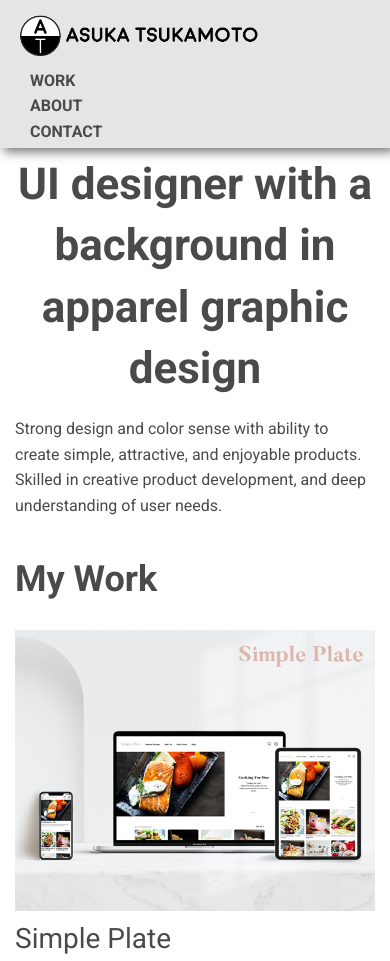
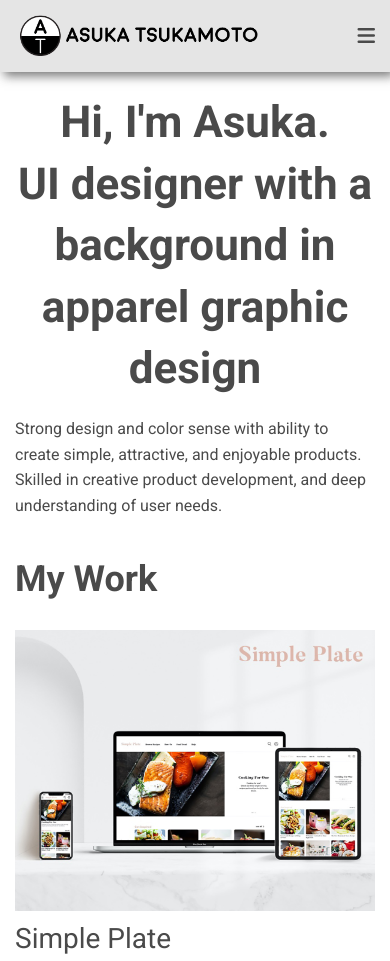
Before and after one commit to Asukatsuk/portfolio-website, a plain HTML site: page index.html in a window 390 px wide. Shown: the top 961 px of the page. Drawn offline with nearby package versions, Linux system fonts and the light colour scheme.

Commit message:
Add hamburger menu for smaller screen

```diff
--- a/index.html
+++ b/index.html
@@ -8,11 +8,12 @@
     <link rel="stylesheet" type="text/css" href="https://cdnjs.cloudflare.com/ajax/libs/normalize/8.0.1/normalize.min.css">
     <link href="https://fonts.googleapis.com/css2?family=Roboto:wght@400;700;900&display=swap" rel="stylesheet">
     <link rel="stylesheet" type="text/css" href="css/style.css">
-
+    <script src="https://kit.fontawesome.com/ac77e37824.js" crossorigin="anonymous"></script>
   </head>
   <body>
     <header>
       <div class="container">
+      <div class="navtoggle" id="myNavtoggle">
       <a href="#">
         <img src="./img/atlogo.png" alt="Asuka Tsukamoto" class="logo">
       </a>
@@ -20,8 +21,10 @@
           <ul class="navigation">
             <li><a href="index.html">Work</a></li>
             <li><a href="about.html" target="_self">About</a></li>
-            <li><a href="#contact">Contact</a></li>
+            <li><a href="#contact" onclick="menuToggle()">Contact</a></li>
+            <li><a href="javascript:void(0);" class="icon" onclick="menuToggle()"><i class="fas fa-bars"></i></a></li>
           </ul>
+        </div>
         </nav>
       </div>
     </header>
@@ -1122,10 +1125,11 @@ needs.</p>
         </a>
       </div>
       <div>
-        <p>Copyright Asuka Tsukamoto 2020</p>
+        <p>Copyright Asuka Tsukamoto 2021</p>
       </div>
       </div>
     </footer>
+    <script src="https://code.jquery.com/jquery-3.5.1.min.js" integrity="sha256-9/aliU8dGd2tb6OSsuzixeV4y/faTqgFtohetphbbj0=" crossorigin="anonymous"></script>
     <script src="js/scripts.js"></script>
   </body>
 </html>
```
